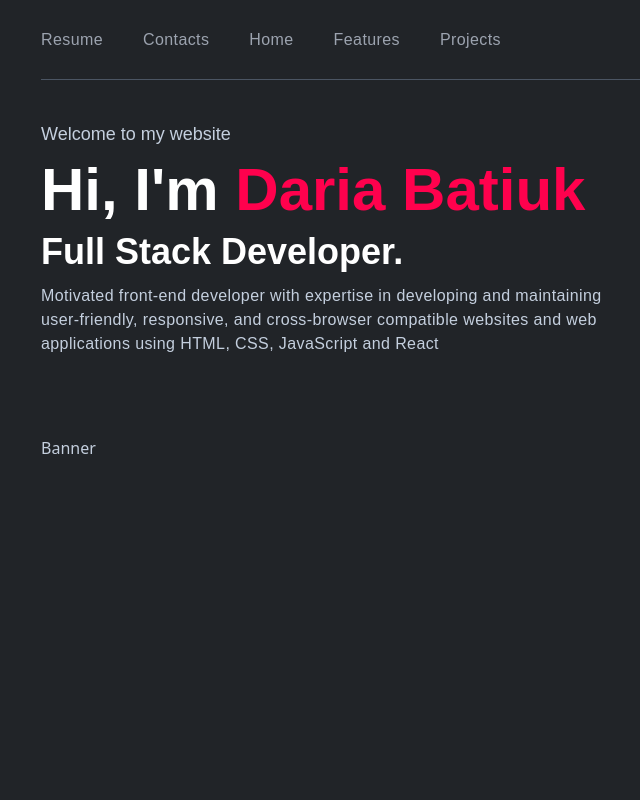
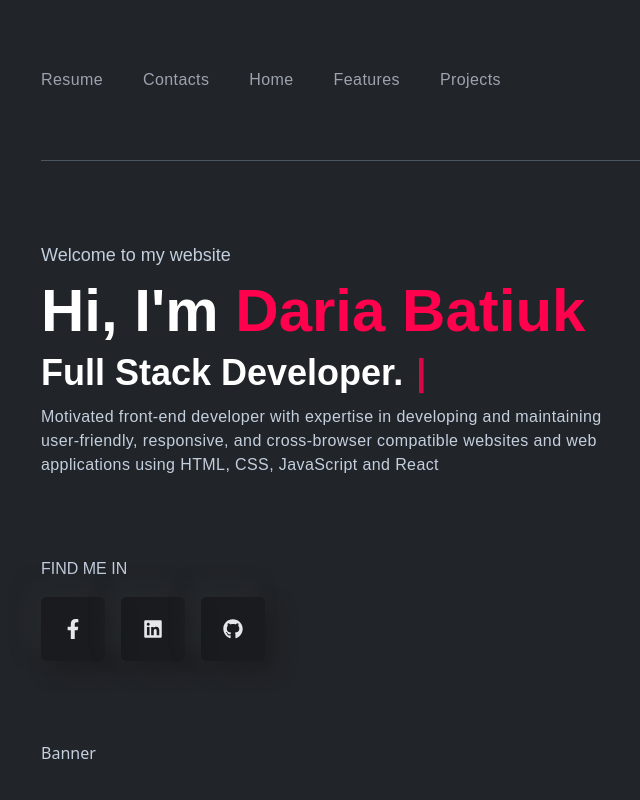
Before and after one commit to DariaBatiuk/My-react-portfolio, a React (Create React App) app: page / in a window 1280 px wide. Shown: the top 800 px of the page, without its empty margins (23-663 px from the left). Built offline with nearby package versions, Linux system fonts and the light colour scheme; a web font is replaced by a local one.

Commit message:
added social links

```diff
--- a/package.json
+++ b/package.json
@@ -8,6 +8,7 @@
     "@testing-library/user-event": "^13.5.0",
     "react": "^18.2.0",
     "react-dom": "^18.2.0",
+    "react-icons": "^4.8.0",
     "react-scripts": "5.0.1",
     "react-scroll": "^1.8.9",
     "react-simple-typewriter": "^5.0.1",
--- a/src/components/banner/banner.js
+++ b/src/components/banner/banner.js
@@ -1,5 +1,6 @@
 import React from "react";
 import {useTypewriter, Cursor} from "react-simple-typewriter";
+import {FaFacebookF, FaLinkedin, FaReact, FaGithub} from "react-icons/fa";
 
 const Banner = () => {
 	const [text] = useTypewriter({
@@ -11,8 +12,8 @@
   });
 
   return (
-    <section id="home" className="w-full pt-10 pb-20 flex border-b-1 border-black font-titleFont">
-      <div className="w-1/2">
+    <section id="home" className="w-full py-20 flex border-b-1 border-black font-titleFont">
+      <div className="w-1/2 flex flex-col gap-20">
 				<div className="flex flex-col gap-3">
 					<h4 className="text-lg font'normal">Welcome to my website</h4>
 					<h1 className="text-6xl font-bold text-white">
@@ -32,6 +33,22 @@
 						Motivated front-end developer with expertise in developing and maintaining user-friendly, responsive, and cross-browser compatible websites and web applications using HTML, CSS, JavaScript and React
 						</p>
 				</div>
+				<div>
+					<h2 className="text-base uppercase font-titleFont mb-4">
+						Find me in
+					</h2>
+					<div className="flex gap-4">
+						<span className="bannerIcon">
+							<FaFacebookF/>
+						</span>
+						<span className="bannerIcon">
+							<FaLinkedin/>
+						</span>
+						<span className="bannerIcon">
+							<FaGithub/>
+						</span>
+					</div>
+				</div>
 			</div>
 			<div className="w-1/2"></div>
     </section>
--- a/src/components/navbar/navbar.js
+++ b/src/components/navbar/navbar.js
@@ -4,7 +4,7 @@
 
 const Navbar = () => {
   return (
-    <div className="w-full h-20 flex justify-between items-center font-titleFont border-b-[1px] border-b-gray-600">
+    <div className="w-full h-24 py-20 flex justify-between items-center font-titleFont border-b-[1px] border-b-gray-600">
       <div>
         <ul className="w-full h-20 mx-auto flex justify-end items-center gap-10 font-titleFont">
           {navLinksdata.map(({ _id, title, link }) => (
--- a/src/index.css
+++ b/src/index.css
@@ -4,3 +4,9 @@
 @tailwind base;
 @tailwind components;
 @tailwind utilities;
+
+@layer components {
+	.bannerIcon{
+		@apply w-16 h-16 bg-black bg-opacity-25 text-gray-200 text-xl inline-flex items-center justify-center rounded-md shadow-shadowOne hover:bg-opacity-40 hover:-translate-y-1 transition-all hover:text-designColor cursor-pointer duration-300;
+	}
+}
```
Also changed, not shown: 1 other file (tests, documents, lock files or other folders).
